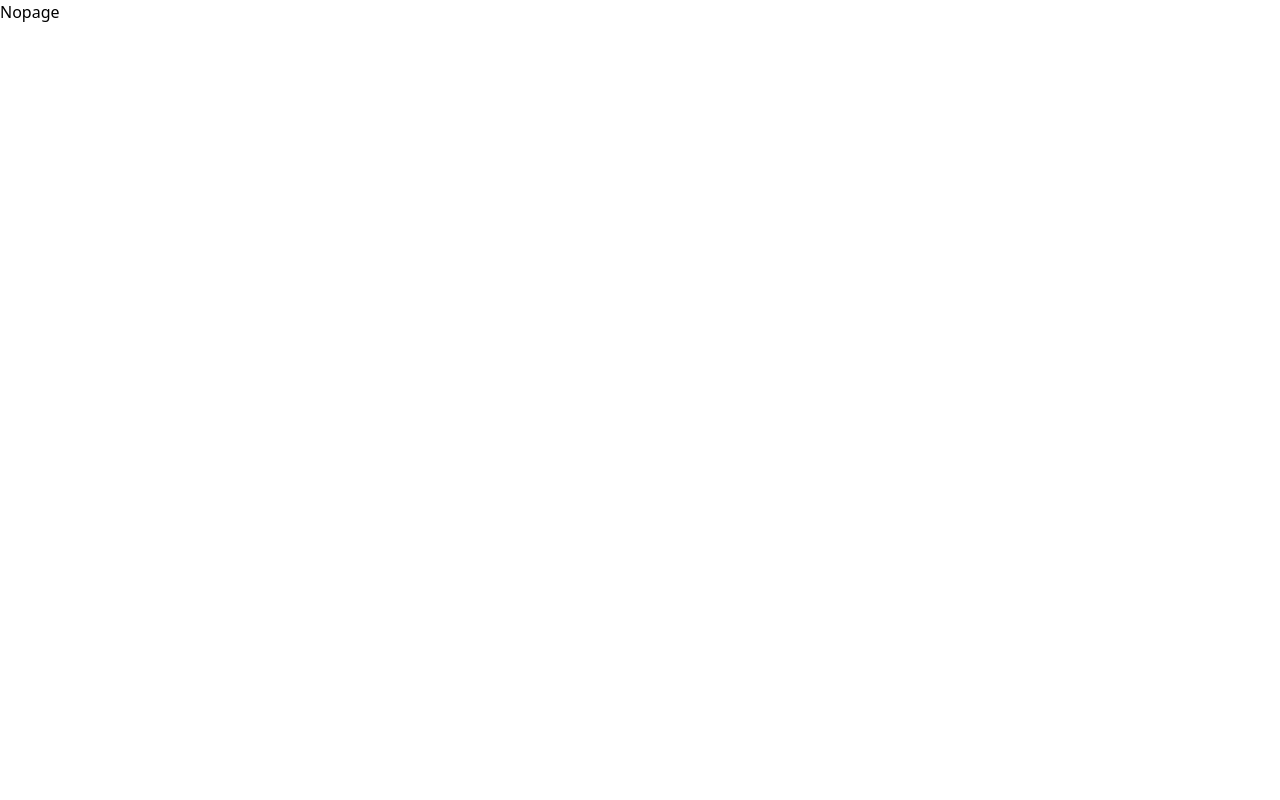
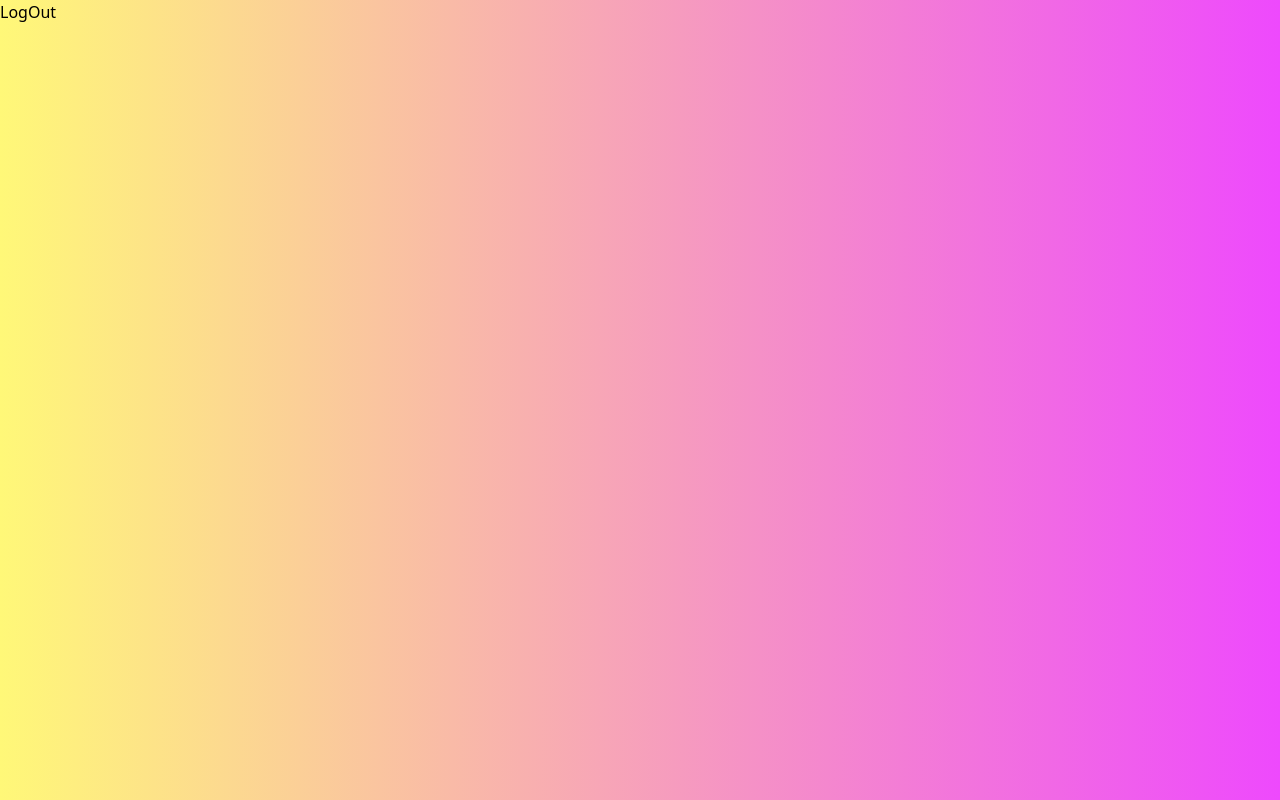
Before and after one commit to RachitSahu26/Mern_Stack, a React (Vite) app in the folder Frontend/: page /logout in a window 1280 px wide. Built offline with nearby package versions, Linux system fonts and the light colour scheme.

Commit message:
added something extra

```diff
--- a/Frontend/src/App.jsx
+++ b/Frontend/src/App.jsx
@@ -7,6 +7,8 @@ import UpdateNote from './Page/UpdateNote/UpdateNote'
 import AddNote from './Page/AddNote/AddNote'
 import Login from './Page/Login/Login'
 import Nopage from './Page/NoPage/Nopage'
+import Profile from './Page/Profile/Profile'
+import LogOut from './Page/Logout/LogOut'
 function App() {
   return (
     <MyState>
@@ -21,6 +23,9 @@ function App() {
         <Route path="/updatenote" element={<UpdateNote/>} />
         <Route path="/addnote" element={<AddNote/>} />
         <Route path="/login" element={<Login/>} />
+        <Route path="/profile" element={<Profile/>} />
+        <Route path="/logout" element={<LogOut/>} />
+
         <Route path="/*" element={<Nopage/>} />
         </Routes>
 
--- a/Frontend/src/Page/Home/Home.jsx
+++ b/Frontend/src/Page/Home/Home.jsx
@@ -1,13 +1,14 @@
 import React from 'react'
-import Sidebar from '../../Components/Side Bar/SideBar'
+// import Sidebar from '../../Components/Side Bar/SideBar'
+import Layout from '../../Components/LayOut/LayOut'
 
 function Home() {
   return (
-    <div>Home
+   <Layout>
 
 
-        <Sidebar/>
-    </div>
+
+   </Layout>
   )
 }
 
--- /dev/null
+++ b/Frontend/src/Page/Logout/LogOut.jsx
@@ -0,0 +1,9 @@
+import React from 'react'
+
+function LogOut() {
+  return (
+    <div>LogOut</div>
+  )
+}
+
+export default LogOut
--- a/Frontend/src/index.css
+++ b/Frontend/src/index.css
@@ -1,3 +1,7 @@
 @tailwind base;
 @tailwind components;
 @tailwind utilities;
+
+body {
+    background: linear-gradient(to right, #fff878, #ee49fd);
+}
```
